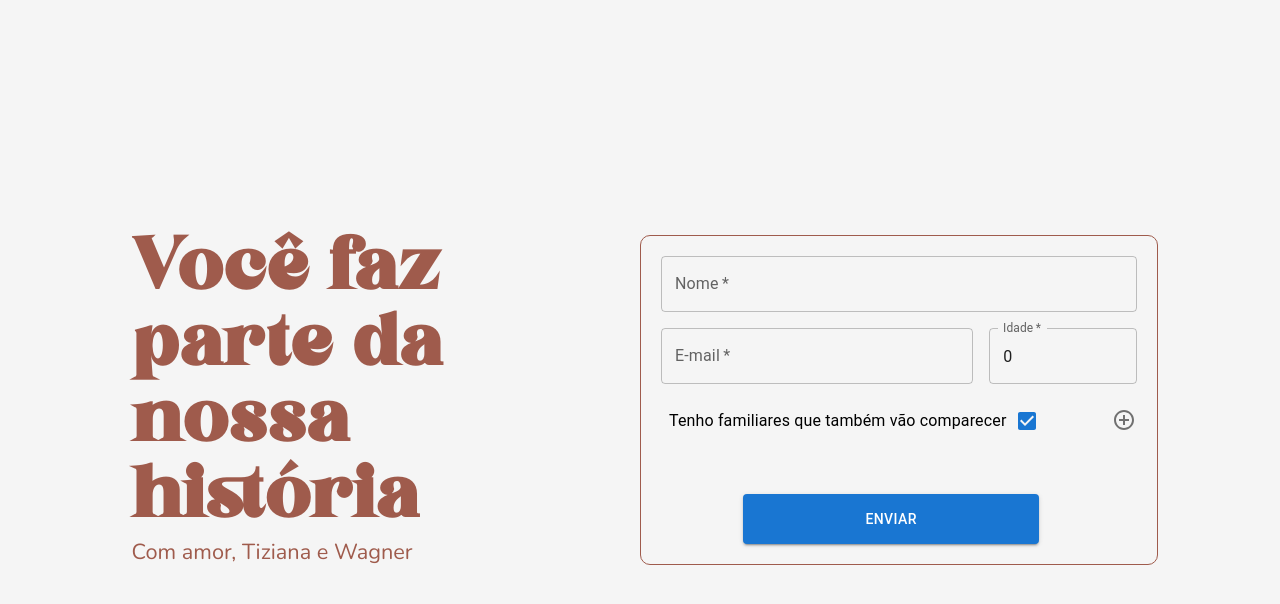
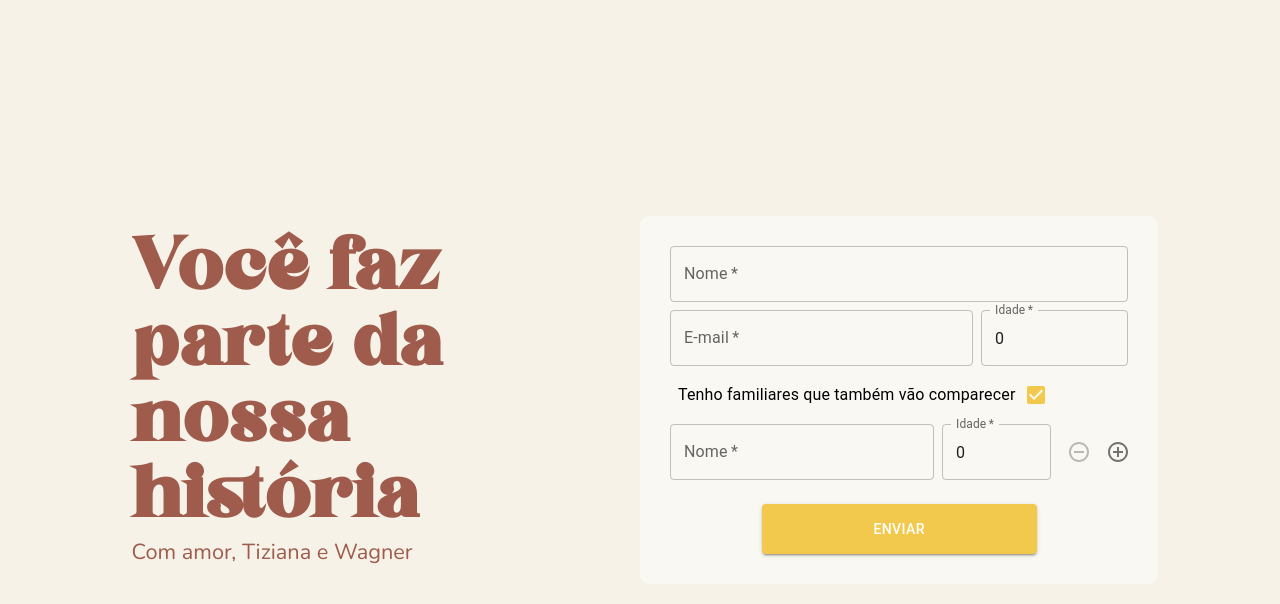
Before and after one commit to devjanaina/rsvp-tizi-wedding, a React (Create React App) app: page / in a window 1280 px wide. Both pictures are taken after a click on the label "Tenho familiares que também vão comparecer". Shown: the part 1600-2204 px from the top of the page. Built offline with nearby package versions, Linux system fonts and the light colour scheme.

Commit message:
form finished

```diff
--- a/src/Components/RSVP/RSVP.module.scss
+++ b/src/Components/RSVP/RSVP.module.scss
@@ -6,7 +6,7 @@
     justify-content: center;
     width: 100vw;
     height: 100vh;
-    background-color: #f5f5f5;
+    background-color: #f6f2e7;
 }
 .RSVP-wrapper {
     display: flex;
@@ -38,23 +38,24 @@
     width: 45%;
     display: flex;
     height: auto;
-    padding: 20px 20px;
+    padding: 30px 30px;
     border-radius: 10px;
-    border: 1px solid #9f5b4c;
     height: fit-content;
+    background-color: #faf8f3;
 }
 
 .RSVP-button {
-    width: 60%;
     height: 50px;
     border-radius: 10px;
     border: none;
-    background-color: #9f5b4c;
     color: white;
     font-family: "Nunito";
     font-size: 1.5vw;
     font-weight: 600;
     cursor: pointer;
-    position: relative;
-    left: 20%;
 }
+
+.family-error-message {
+    text-align: left;
+    margin-top: 5px;
+}
--- a/src/Components/RSVP/RSVP.tsx
+++ b/src/Components/RSVP/RSVP.tsx
@@ -1,19 +1,39 @@
+import React, { useState, useEffect } from "react";
+import styles from "./RSVP.module.scss";
+import { AgeGroup } from "./Types";
+
+// Material UI imports
 import {
   TextField,
   FormControlLabel,
   Checkbox,
   Button,
   FormControl,
+  FormHelperText,
+  styled,
 } from "@mui/material";
-import { AgeGroup } from "./Types";
-import React, { useState, useEffect } from "react";
-import styles from "./RSVP.module.scss";
 import Grid from "@mui/material/Grid";
-
 import { IconButton } from "@mui/material";
 import { AddCircleOutline, RemoveCircleOutline } from "@mui/icons-material";
 import Tooltip from "@mui/material/Tooltip";
 
+
+// Custom styles for the form fields
+const FormField = styled(TextField)({
+  '& label.Mui-focused': {
+    color: '#F2C94C',
+  },
+  '& .MuiOutlinedInput-root': {
+    '&:hover fieldset': {
+      borderColor: '#F2C94C',
+    },
+    '&.Mui-focused fieldset': {
+      borderColor: '#F2C94C',
+    },
+  },
+});
+
+// Form data
 interface FormData {
   name: string;
   email: string;
@@ -32,20 +52,30 @@ const initialFormData: FormData = {
   email: "",
   age: 0,
   hasFamily: false,
-  familyMembers: [],
+  familyMembers: [{ name: "", age: 0 }],
 };
 
+
+// Component
 export function RSVP() {
   const [formData, setFormData] = useState<FormData>(initialFormData);
+  // Age conversion logic
   const [ageGroup, setAgeGroup] = useState<AgeGroup>("criança");
+  // Max family members error
+  const [maxFamilyMembersError, setMaxFamilyMembersError] = useState(false);
 
   const handleInputChange = (event: React.ChangeEvent<HTMLInputElement>) => {
     const { name, value } = event.target;
     setFormData({ ...formData, [name]: value });
   };
 
+  // Checkbox logic that allows the user to add family members
   const handleCheckboxChange = (event: React.ChangeEvent<HTMLInputElement>) => {
-    setFormData({ ...formData, hasFamily: event.target.checked });
+    setFormData({
+      ...formData,
+      hasFamily: event.target.checked,
+      familyMembers: event.target.checked ? [{ name: "", age: 0 }] : [],
+    });
   };
 
   const handleFamilyMemberChange =
@@ -59,12 +89,14 @@ export function RSVP() {
       setFormData({ ...formData, familyMembers: updatedFamilyMembers });
     };
 
+  // Remove family member logic
   const removeFamilyMember = (index: number) => {
     const updatedFamilyMembers = [...formData.familyMembers];
     updatedFamilyMembers.splice(index, 1);
     setFormData({ ...formData, familyMembers: updatedFamilyMembers });
   };
 
+  // Age conversion logic
   const handleAgeGroupChange = (event: React.ChangeEvent<HTMLInputElement>) => {
     const age = parseInt(event.target.value);
     setFormData({ ...formData, age });
@@ -82,22 +114,37 @@ export function RSVP() {
     }
   }, [formData.age]);
 
+
+  // Add family member logic
   const handleAddFamilyMember = () => {
+    if (formData.familyMembers.length >= 4) {
+      setMaxFamilyMembersError(true);
+      return;
+    }
+    setMaxFamilyMembersError(false);
     setFormData({
       ...formData,
       familyMembers: [...formData.familyMembers, { name: "", age: 0 }],
     });
   };
 
+  // Form submit logic
   const handleFormSubmit = (event: React.FormEvent<HTMLFormElement>) => {
     event.preventDefault();
-    // Perform form validation here
     if (!formData.name || !formData.email || !formData.age) {
       alert("Por favor, preencha os campos obrigatórios");
       return;
     }
-    // Send data to server here
-    console.log(formData);
+
+    if (
+      formData.hasFamily &&
+      formData.familyMembers.length >= 0 &&
+      !formData.familyMembers[0].name &&
+      !formData.familyMembers[0].age
+    ) {
+      alert("Por favor, preencha os campos obrigatórios");
+      return;
+    }
   };
 
   return (
@@ -111,18 +158,22 @@ export function RSVP() {
           aria-labelledby="main-header"
           aria-describedby="subheading-text"
         >
+          {/* Header */}
           <h1 className={styles["main-text"]} id="main-header">
             Você faz parte da nossa história
           </h1>
+          {/* Subheader */}
           <p className={styles["subheader"]} id="subheading-text">
             Com amor, Tiziana e Wagner
           </p>
         </div>
+        {/* Form */}
         <div className={styles["RSVP-form"]} aria-label="Formulário">
           <form onSubmit={handleFormSubmit}>
-            <Grid container spacing={2}>
+            {/* Name field */}
+            <Grid container spacing={1} alignItems="center">
               <Grid item xs={12}>
-                <TextField
+                <FormField
                   variant="outlined"
                   label="Nome"
                   name="name"
@@ -134,9 +185,11 @@ export function RSVP() {
                   required
                 />
               </Grid>
+              {/* E-mail field */}
               <Grid item xs={8}>
-                <TextField
+                <FormField
                   label="E-mail"
+                  type={"email"}
                   name="email"
                   value={formData.email}
                   onChange={handleInputChange}
@@ -146,8 +199,9 @@ export function RSVP() {
                   required
                 />
               </Grid>
+              {/* Age field */}
               <Grid item xs={4}>
-                <TextField
+                <FormField
                   type="number"
                   label="Idade"
                   name="age"
@@ -160,6 +214,7 @@ export function RSVP() {
                   required
                 />
               </Grid>
+              {/* Allows user add family members to confirm presence */}
               <Grid item xs={11} marginLeft={-1}>
                 <FormControlLabel
                   labelPlacement="start"
@@ -169,28 +224,47 @@ export function RSVP() {
                       onChange={handleCheckboxChange}
                       aria-labelledby="hasFamilyCheckbox"
                       role="checkbox"
+                      sx={{ "&.Mui-checked": { color: "#F2C94C" }}}
                     />
                   }
                   id="hasFamilyCheckbox"
                   label="Tenho familiares que também vão comparecer"
                 />
               </Grid>
+              {/* Family members logic after checkbox */}
               {formData.hasFamily && (
-                <Grid item xs={1}>
-                  <Tooltip title="Adicionar Membro da Família">
-                    <IconButton onClick={handleAddFamilyMember} role="button">
-                      <AddCircleOutline />
-                    </IconButton>
-                  </Tooltip>
-                </Grid>
-              )}
-              {formData.hasFamily && (
-                <Grid item xs={12} marginBottom={2}>
+                <Grid item xs={12}>
                   <FormControl fullWidth>
+                    {/* Family members array */}
                     {formData.familyMembers.map((member, index) => (
                       <div key={index} className={styles["family-member"]}>
-                        <Grid container spacing={2} marginBottom={2}>
-                          <Grid item xs={1}>
+                        <Grid container spacing={1} marginBottom={2}>
+                          <Grid item xs={7}>
+                            <FormField
+                              label="Nome"
+                              name="name"
+                              required
+                              value={member.name}
+                              aria-errormessage="Por favor, preencha o nome do membro da família"
+                              onChange={handleFamilyMemberChange(index)}
+                              fullWidth
+                            />
+                          </Grid>
+                          <Grid item xs={3}>
+                            <FormField
+                              type="number"
+                              label="Idade"
+                              name="age"
+                              required
+                              inputProps={{ min: 0, max: 100 }}
+                              value={member.age}
+                              arie-errormessage="Por favor, preencha a idade do membro da família"
+                              onChange={handleFamilyMemberChange(index)}
+                              fullWidth
+                            />
+                          </Grid>
+                          {/* Disable remove button when it has only one item */}
+                          <Grid item xs={1} alignSelf="center">
                             <Tooltip title="Remover Membro da Família">
                               <IconButton
                                 onClick={() => removeFamilyMember(index)}
@@ -201,44 +275,52 @@ export function RSVP() {
                               </IconButton>
                             </Tooltip>
                           </Grid>
-                          <Grid item xs={8}>
-                            <TextField
-                              label="Nome"
-                              name="name"
-                              value={member.name}
-                              aria-errormessage="Por favor, preencha o nome do membro da família"
-                              onChange={handleFamilyMemberChange(index)}
-                              fullWidth
-                            />
+                          {/* Add new family member only shown on last array item */}
+                          {index === formData.familyMembers.length - 1 && (
+                            <Grid item xs={1} alignSelf="center">
+                              <Tooltip title="Adicionar Membro da Família">
+                                <IconButton
+                                  onClick={handleAddFamilyMember}
+                                  role="button"
+                                  disabled={formData.familyMembers.length === 4}
+                                  onError={handleAddFamilyMember}
+                                >
+                                  <AddCircleOutline />
+                                </IconButton>
+                              </Tooltip>
                             </Grid>
-                          <Grid item xs={3}>
-                            <TextField
-                              type="number"
-                              label="Idade"
-                              name="age"
-                              inputProps={{ min: 0, max: 100 }}
-                              value={member.age}
-                              arie-errormessage="Por favor, preencha a idade do membro da família"
-                              onChange={handleFamilyMemberChange(index)}
-                              fullWidth
-                            />
-                          </Grid>
+                          )}
+                          {/* Family members limit */}
+                          {formData.familyMembers.length === 4 &&
+                            index === formData.familyMembers.length - 1 && (
+                              <FormHelperText
+                                className={styles["family-error-message"]}
+                              >
+                                Limite de 4 membros da família
+                              </FormHelperText>
+                            )}
                         </Grid>
                       </div>
                     ))}
                   </FormControl>
                 </Grid>
               )}
+
+              {/* Submit button */}
+              <Grid item xs={12}>
+              <FormControl fullWidth>
                 <Button
                   type="submit"
                   variant="contained"
-                      color="primary"
                   role="button"
                   aria-label="Enviar formulário"
                   className={styles["RSVP-button"]}
+                  sx={{ backgroundColor: "#F2C94C", color: "#fff", '&:hover': { backgroundColor: "#f50057"}, width: "60%", alignSelf: "center" }}
                 >
                   Enviar
                 </Button>
+              </FormControl>
+              </Grid>
             </Grid>
           </form>
         </div>
```
Lines whose indentation alone changed are shown as unchanged.
